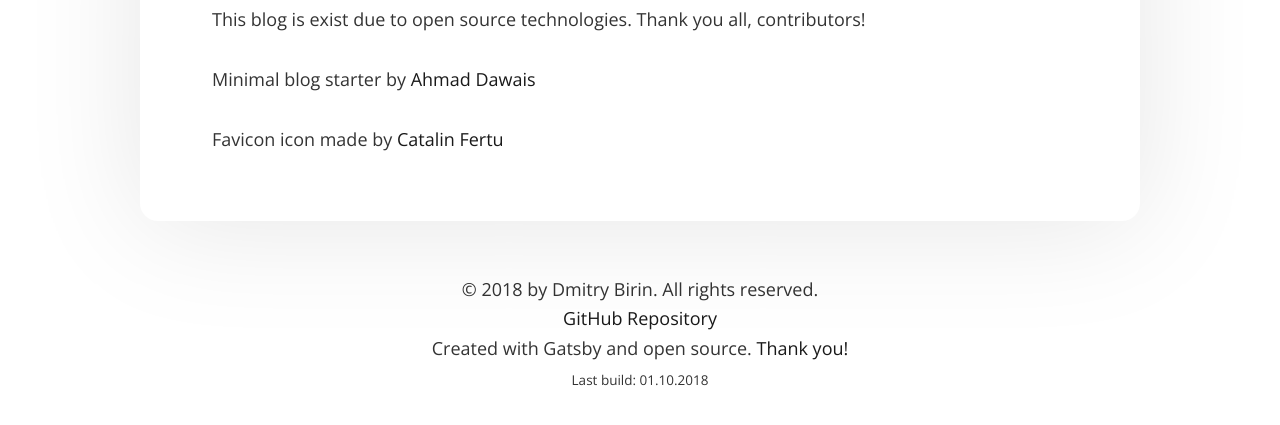
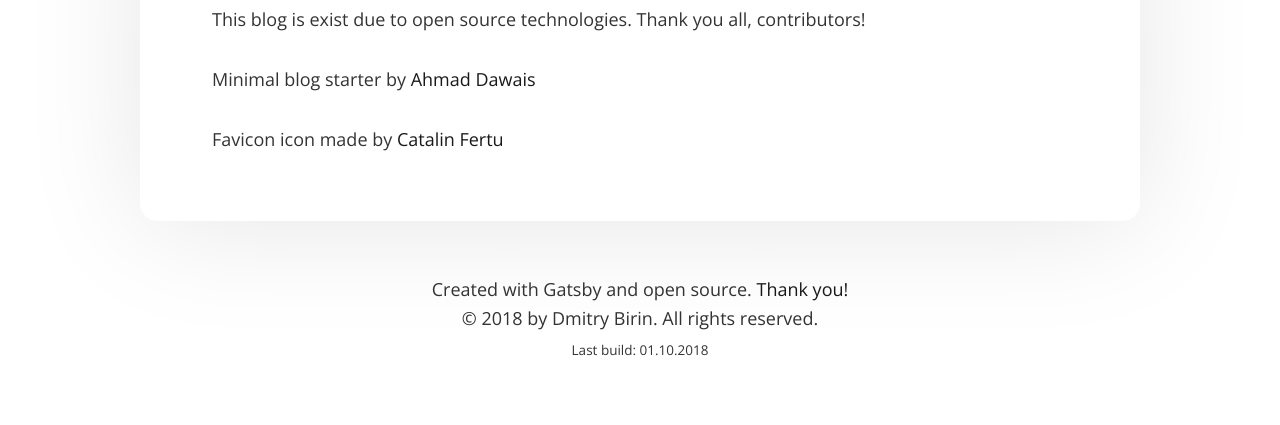
Before and after one commit to dmitrybirin/blog, a Gatsby site: page /thankyou in a window 1280 px wide. Shown: the part 225-650 px from the top of the page. Built offline with nearby package versions, Linux system fonts and the light colour scheme; Gatsby itself is replaced by a stand-in of ours; some packages are replaced by stand-ins of ours.

Commit message:
footer updated

```diff
--- a/src/components/Layout.js
+++ b/src/components/Layout.js
@@ -82,9 +82,9 @@
           <SEO />
           {children}
           <Footer>
-            &copy; 2018 by Dmitry Birin. All rights reserved. <br />
-            <a href="https://github.com/dmitrybirin/blog">GitHub Repository</a> <br />
             Created with Gatsby and open source. <Link to="/thankyou">Thank you!</Link>
+            <br />
+            &copy; 2018 by Dmitry Birin. All rights reserved.
             <p>
               <span>Last build: {data.site.buildTime}</span>
             </p>
```
